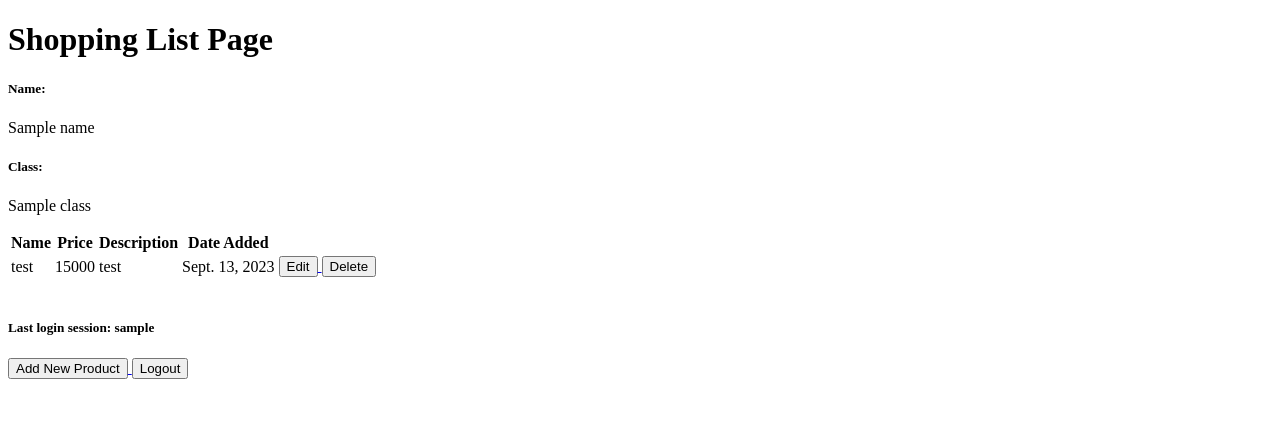
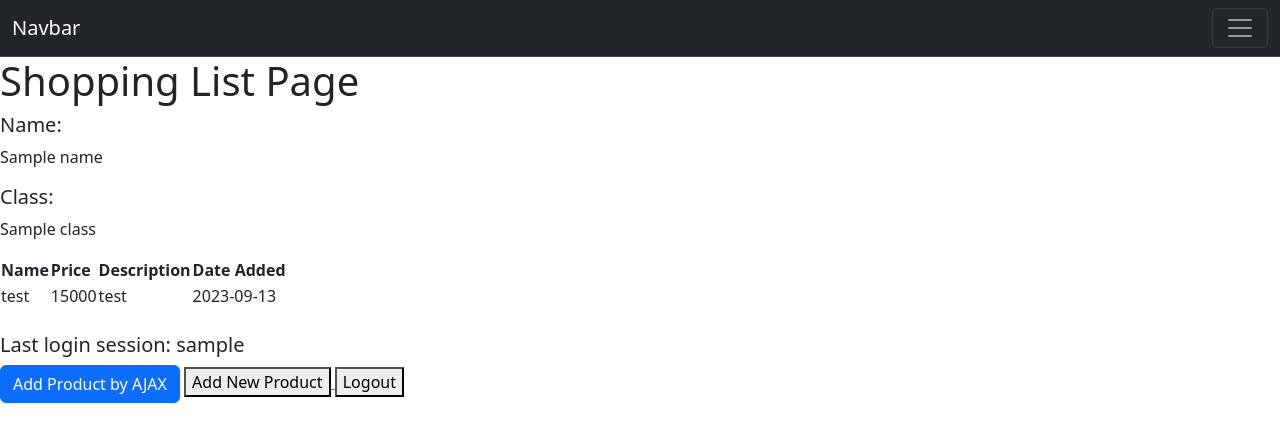
Before and after one commit to rakhafahimshahab/shopping-list, a Django app: template main/templates/main.html in a window 1280 px wide. Shown: the top 442 px of the page. Run offline with Django 4.2, Linux system fonts and the light colour scheme; data comes from the database, SQL or seed files in the repository; both versions use the stored data as it was after the commit; the template is opened without the code that fills it: values that come from a table or form of the project are taken from there, most other values are stand-ins (such as "Sample title", 1, 10 or a date in 2020).

Commit message:
Completed Tutorial 5

```diff
--- a/main/templates/main.html
+++ b/main/templates/main.html
@@ -1,6 +1,39 @@
 {% extends 'base.html' %}
 
 {% block content %}
+    <nav class="navbar bg-dark border-bottom border-body" data-bs-theme="dark">
+        <div class="container-fluid">
+        <a class="navbar-brand" href="#">Navbar</a>
+        <button class="navbar-toggler" type="button" data-bs-toggle="collapse" data-bs-target="#navbarSupportedContent" aria-controls="navbarSupportedContent" aria-expanded="false" aria-label="Toggle navigation">
+            <span class="navbar-toggler-icon"></span>
+        </button>
+        <div class="collapse navbar-collapse" id="navbarSupportedContent">
+            <ul class="navbar-nav me-auto mb-2 mb-lg-0">
+            <li class="nav-item">
+                <a class="nav-link active" aria-current="page" href="#">Home</a>
+            </li>
+            <li class="nav-item">
+                <a class="nav-link" href="#">About</a>
+            </li>
+            <li class="nav-item dropdown">
+                <a class="nav-link dropdown-toggle" href="#" role="button" data-bs-toggle="dropdown" aria-expanded="false">
+                Dropdown
+                </a>
+                <ul class="dropdown-menu">
+                <li><a class="dropdown-item" href="#">Action</a></li>
+                <li><a class="dropdown-item" href="#">Another action</a></li>
+                <li><hr class="dropdown-divider"></li>
+                <li><a class="dropdown-item" href="#">Something else here</a></li>
+                </ul>
+            </li>
+            </ul>
+            <form class="d-flex" role="search">
+            <input class="form-control me-2" type="search" placeholder="Search" aria-label="Search">
+            <button class="btn btn-outline-success" type="submit">Search</button>
+            </form>
+        </div>
+        </div>
+    </nav>
     <h1>Shopping List Page</h1>
 
     <h5>Name:</h5>
@@ -8,41 +41,44 @@
 
     <h5>Class:</h5>
     <p>{{class}}</p>
-    <table>
-        <tr>
-            <th>Name</th>
-            <th>Price</th>
-            <th>Description</th>
-            <th>Date Added</th>
-        </tr>
-
-        {% comment %} Below is how to show the product data {% endcomment %}
-
-        {% for product in products %}
-            <tr>
-                <td>{{product.name}}</td>
-                <td>{{product.price}}</td>
-                <td>{{product.description}}</td>
-                <td>{{product.date_added}}</td>
-                <td>
-                    <a href="{% url 'main:edit_product' product.pk %}">
-                        <button>
-                            Edit
-                        </button>
-                    </a>
-                    <a href="{% url 'main:delete_product' product.pk %}">
-                        <button>
-                            Delete
-                        </button>
-                    </a>
-                </td>
-            </tr>
-        {% endfor %}
-    </table>
+    <table id="product_table"></table>
 
     <br />
 
     <h5>Last login session: {{ last_login }}</h5>
+
+    <div class="modal fade" id="exampleModal" tabindex="-1" aria-labelledby="exampleModalLabel" aria-hidden="true">
+        <div class="modal-dialog">
+            <div class="modal-content">
+                <div class="modal-header">
+                    <h1 class="modal-title fs-5" id="exampleModalLabel">Add New Product</h1>
+                    <button type="button" class="btn-close" data-bs-dismiss="modal" aria-label="Close"></button>
+                </div>
+                <div class="modal-body">
+                    <form id="form" onsubmit="return false;">
+                        {% csrf_token %}
+                        <div class="mb-3">
+                            <label for="name" class="col-form-label">Name:</label>
+                            <input type="text" class="form-control" id="name" name="name"></input>
+                        </div>
+                        <div class="mb-3">
+                            <label for="price" class="col-form-label">Price:</label>
+                            <input type="number" class="form-control" id="price" name="price"></input>
+                        </div>
+                        <div class="mb-3">
+                            <label for="description" class="col-form-label">Description:</label>
+                            <textarea class="form-control" id="description" name="description"></textarea>
+                        </div>
+                    </form>
+                </div>
+                <div class="modal-footer">
+                    <button type="button" class="btn btn-secondary" data-bs-dismiss="modal">Close</button>
+                    <button type="button" class="btn btn-primary" id="button_add" data-bs-dismiss="modal">Add Product</button>
+                </div>
+            </div>
+        </div>
+    </div>
+    <button type="button" class="btn btn-primary" data-bs-toggle="modal" data-bs-target="#exampleModal">Add Product by AJAX</button>
 
     <a href="{% url 'main:create_product' %}">
         <button>
@@ -55,5 +91,41 @@
         </button>
     </a>
 
+    <script>
+        async function getProducts() {
+            return fetch("{% url 'main:get_product_json' %}").then((res) => res.json())
+        }
+        async function refreshProducts() {
+            document.getElementById("product_table").innerHTML = ""
+            const products = await getProducts()
+            let htmlString = `<tr>
+                <th>Name</th>
+                <th>Price</th>
+                <th>Description</th>
+                <th>Date Added</th>
+            </tr>`
+            products.forEach((item) => {
+                htmlString += `\n<tr>
+                <td>${item.fields.name}</td>
+                <td>${item.fields.price}</td>
+                <td>${item.fields.description}</td>
+                <td>${item.fields.date_added}</td>
+            </tr>`
+            })
 
+            document.getElementById("product_table").innerHTML = htmlString
+        }
+
+        refreshProducts()
+        function addProduct() {
+            fetch("{% url 'main:add_product_ajax' %}", {
+                method: "POST",
+                body: new FormData(document.querySelector('#form'))
+            }).then(refreshProducts)
+
+            document.getElementById("form").reset()
+            return false
+        }
+        document.getElementById("button_add").onclick = addProduct
+    </script>
 {% endblock content %}
--- a/main/urls.py
+++ b/main/urls.py
@@ -1,5 +1,5 @@
 from django.urls import path
-from main.views import show_main, create_product, show_xml, show_json, show_xml_by_id, show_json_by_id,register,login_user,logout_user,edit_product,delete_product
+from main.views import show_main, create_product, show_xml, show_json, show_xml_by_id, show_json_by_id,register,login_user,logout_user,edit_product,delete_product,get_product_json,add_product_ajax
 
 app_name = 'main'
 
@@ -15,4 +15,6 @@ urlpatterns = [
     path('logout/', logout_user, name='logout'),
     path('edit-product/<int:id>', edit_product, name='edit_product'),
     path('delete/<int:id>', delete_product, name='delete_product'),
+    path('get-product/', get_product_json, name='get_product_json'),
+    path('create-product-ajax/', add_product_ajax, name='add_product_ajax'),
 ]
--- a/main/views.py
+++ b/main/views.py
@@ -1,6 +1,6 @@
 from django.shortcuts import render
 import datetime
-from django.http import HttpResponseRedirect
+from django.http import HttpResponseRedirect,HttpResponseNotFound
 from django.urls import reverse
 from main.forms import ProductForm
 from main.models import Product
@@ -11,6 +11,7 @@ from django.contrib.auth.forms import UserCreationForm
 from django.contrib import messages
 from django.contrib.auth import authenticate, login,logout
 from django.contrib.auth.decorators import login_required
+from django.views.decorators.csrf import csrf_exempt
 
 @login_required(login_url='/login')
 def show_main(request):
@@ -108,3 +109,22 @@ def delete_product(request, id):
     product.delete()
     # Return to the main page
     return HttpResponseRedirect(reverse('main:show_main'))
+
+def get_product_json(request):
+    product_item = Product.objects.all()
+    return HttpResponse(serializers.serialize('json', product_item))
+
+@csrf_exempt
+def add_product_ajax(request):
+    if request.method == 'POST':
+        name = request.POST.get("name")
+        price = request.POST.get("price")
+        description = request.POST.get("description")
+        user = request.user
+
+        new_product = Product(name=name, price=price, description=description, user=user)
+        new_product.save()
+
+        return HttpResponse(b"CREATED", status=201)
+
+    return HttpResponseNotFound()
--- a/templates/base.html
+++ b/templates/base.html
@@ -2,13 +2,18 @@
 <!DOCTYPE html>
 <html lang="en">
     <head>
+        {% block meta %}
         <meta charset="UTF-8" />
         <meta
             name="viewport"
             content="width=device-width, initial-scale=1.0"
         />
-        {% block meta %}
         {% endblock meta %}
+        <link href="https://cdn.jsdelivr.net/npm/bootstrap@5.3.2/dist/css/bootstrap.min.css" rel="stylesheet" integrity="sha384-T3c6CoIi6uLrA9TneNEoa7RxnatzjcDSCmG1MXxSR1GAsXEV/Dwwykc2MPK8M2HN" crossorigin="anonymous">
+        <script src="https://code.jquery.com/jquery-3.6.0.min.js" integrity="sha384-KyZXEAg3QhqLMpG8r+J4jsl5c9zdLKaUk5Ae5f5b1bw6AUn5f5v8FZJoMxm6f5cH1" crossorigin="anonymous"></script>
+        <script src="https://cdn.jsdelivr.net/npm/@popperjs/core@2.11.8/dist/umd/popper.min.js" integrity="sha384-I7E8VVD/ismYTF4hNIPjVp/Zjvgyol6VFvRkX/vR+Vc4jQkC+hVqc2pM8ODewa9r" crossorigin="anonymous"></script>
+        <script src="https://cdn.jsdelivr.net/npm/bootstrap@5.3.2/dist/js/bootstrap.min.js" integrity="sha384-BBtl+eGJRgqQAUMxJ7pMwbEyER4l1g+O15P+16Ep7Q9Q+zqX6gSbd85u4mG4QzX+" crossorigin="anonymous"></script>
+
     </head>
 
     <body>
```
Also changed, not shown: shopping_list/templates/base.html (deleted, +0 -22 lines), db.sqlite3.
